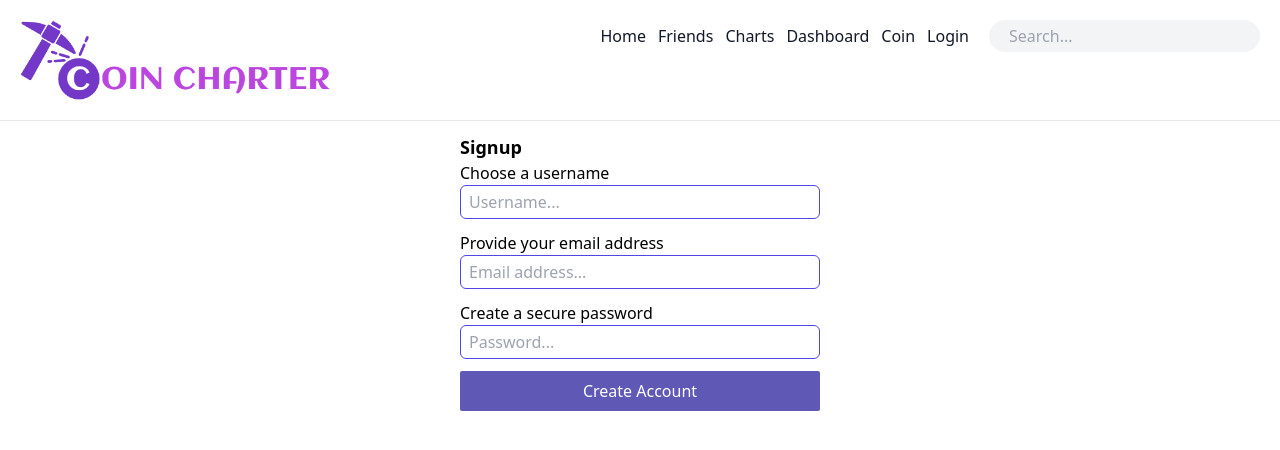
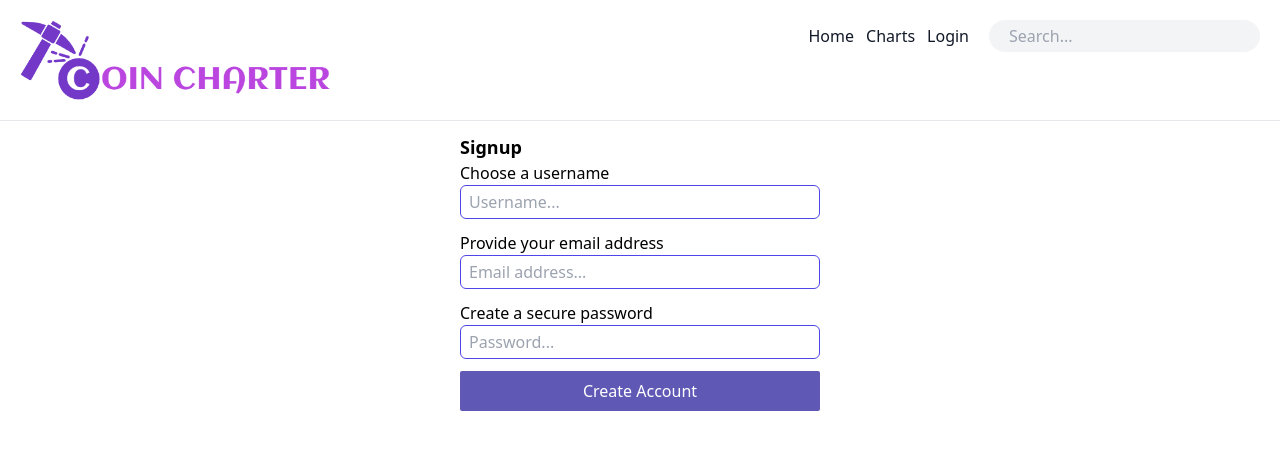
Before and after one commit to bradbrad88/coin-charter, a React app in the folder client/: page /signup in a window 1280 px wide. Shown: the top 450 px of the page. Built offline with nearby package versions, Linux system fonts and the light colour scheme.

Commit message:
islogged in state added for conditional rendering

```diff
--- a/client/src/components/common/NavBar.jsx
+++ b/client/src/components/common/NavBar.jsx
@@ -1,15 +1,26 @@
 import NavItem from "./NavItem";
+import useUserContext from "contexts/UserContext";
 
 const NavBar = ({ close }) => {
+  const { logoutUser, isLoggedIn } = useUserContext();
+  const Logout = () => {
+    logoutUser();
+    close();
+  };
   return (
     <nav className="flex gap-3 flex-col lg:flex-row text-white lg:text-gray-900">
       <NavItem path={"/"} title={"Home"} onClick={close} />
-      <NavItem path={"/friends"} title={"Friends"} onClick={close} />
       <NavItem path={"/charts"} title={"Charts"} onClick={close} />
-      <NavItem path={"/dashboard"} title={"Dashboard"} onClick={close} />
       {/*temporary in here while dev */}
-      <NavItem path={"/coin"} title={"Coin"} onClick={close} />
-      <NavItem path="/login" title={"Login"} onClick={close} />
+      {/* <NavItem path={"/coin"} title={"Coin"} onClick={close} /> */}
+      {isLoggedIn && (
+        <>
+          <NavItem path={"/dashboard"} title={"Dashboard"} onClick={close} />
+          <NavItem path={"/friends"} title={"Friends"} onClick={close} />
+          <NavItem path="/" title={"Logout"} onClick={Logout} />
+        </>
+      )}
+      {!isLoggedIn && <NavItem path="/login" title={"Login"} onClick={close} />}
     </nav>
   );
 };
--- a/client/src/contexts/UserContext.tsx
+++ b/client/src/contexts/UserContext.tsx
@@ -5,10 +5,11 @@ import { ADD_USER } from "src/graphql/queries";
 
 interface Ctx {
   user: User | null;
-  loginUser: (newUser: User) => void;
+  loginUser: (user: User) => void;
   logoutUser: () => void;
   signUpUser: (newUser: NewUser) => void;
   loading: boolean;
+  isLoggedIn: boolean;
 }
 interface User {
   _id: string;
@@ -43,8 +44,8 @@ export const Provider = ({ children }: Prototypes) => {
     }
   }, [data]);
 
-  const loginUser = (newUser: User) => {
-    setUser(newUser);
+  const loginUser = (user: User) => {
+    setUser(user);
   };
 
   const logoutUser = () => {
@@ -56,8 +57,12 @@ export const Provider = ({ children }: Prototypes) => {
     addUser({ variables: { ...newUser } });
   };
 
+  const isLoggedIn = !!user;
+
   return (
-    <UserProvider value={{ user, loginUser, logoutUser, signUpUser, loading }}>
+    <UserProvider
+      value={{ user, loginUser, logoutUser, signUpUser, loading, isLoggedIn }}
+    >
       {children}
     </UserProvider>
   );
```
